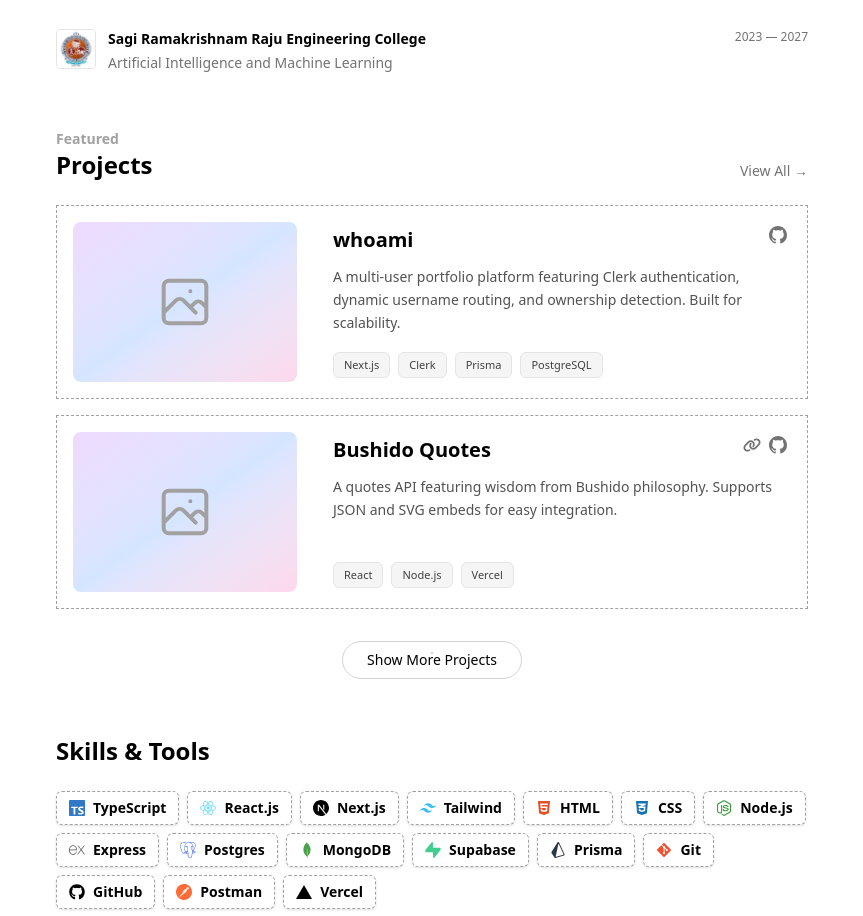
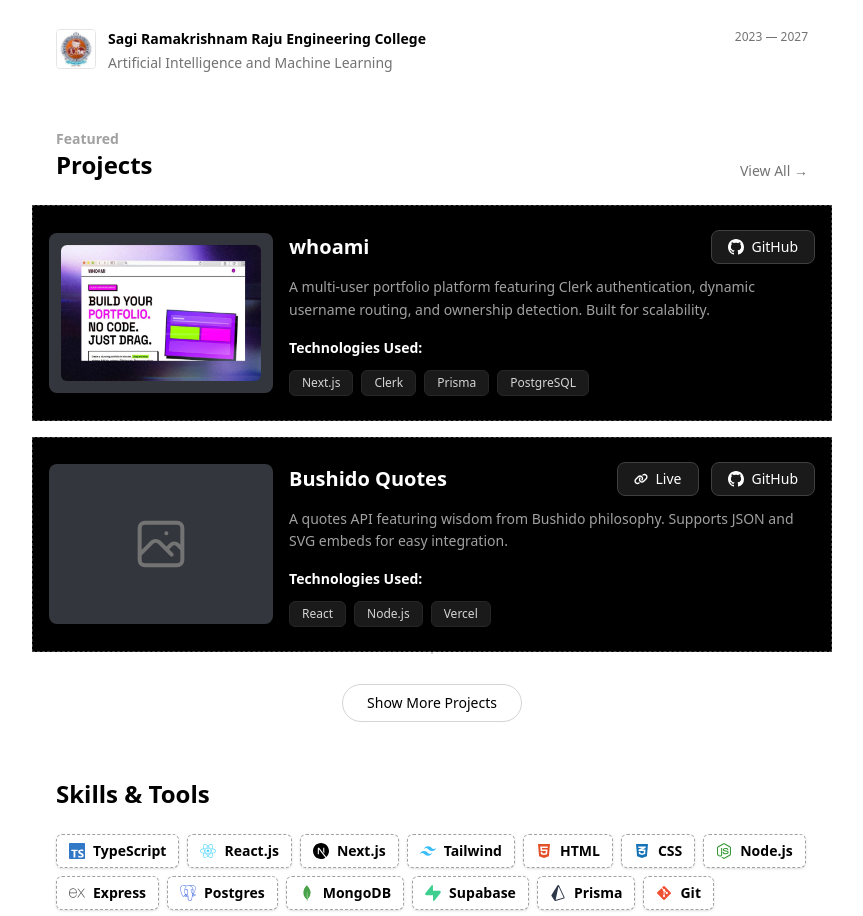
Before and after one commit to sivakumar232/portfolio_next, a Next.js app: page / in a window 1280 px wide. Shown: the part 547-1463 px from the top of the page, without its empty margins (208-1071 px from the left). Built offline with nearby package versions, Linux system fonts and the light colour scheme; no server answers.

Commit message:
fixed projects styling decrease font and padding

```diff
--- a/src/components/Projects.tsx
+++ b/src/components/Projects.tsx
@@ -1,8 +1,10 @@
 "use client";
 
 import React from 'react';
+import Image from 'next/image';
 import { BsGithub } from 'react-icons/bs';
 import { FaLink } from 'react-icons/fa6';
+import whoamiBanner from '../assets/project_banners/whoami.jpeg';
 
 interface ProjectsProps {
     limit?: number;
@@ -15,38 +17,42 @@
             description: "A multi-user portfolio platform featuring Clerk authentication, dynamic username routing, and ownership detection. Built for scalability.",
             tags: ["Next.js", "Clerk", "Prisma", "PostgreSQL"],
             github: "https://github.com/sivakumar232/whoami-core",
-            link: null
+            link: null,
+            image: whoamiBanner
         },
         {
             title: "Bushido Quotes",
             description: "A quotes API featuring wisdom from Bushido philosophy. Supports JSON and SVG embeds for easy integration.",
             tags: ["React", "Node.js", "Vercel"],
             github: "https://github.com/sivakumar232/Bushido",
-            link: "https://bushido-zeta.vercel.app/"
+            link: "https://bushido-zeta.vercel.app/",
+            image: null
         },
         {
             title: "BackdropUi",
             description: "Go-to place to find background gradients, ready to use in your projects, made with Tailwind.",
             tags: ["React", "Tailwind CSS"],
             github: "https://github.com/sivakumar232/BackdropUI",
-            link: "https://sivakumar232.github.io/BackdropUI/"
+            link: "https://sivakumar232.github.io/BackdropUI/",
+            image: null
         },
         {
             title: "Sync AI",
             description: "An AI-powered scheduling engine that uses a Genetic Algorithm to automatically generate optimized, clash-free timetables.",
             tags: ["React", "Tailwind CSS", "Supabase"],
             github: "https://github.com/sivakumar232/timetable-frontend",
-            link: null
+            link: null,
+            image: null
         }
     ];
 
     const displayedProjects = limit ? projects.slice(0, limit) : projects;
 
     return (
-        <div id="projects" className="text-black dark:text-white rounded-xl px-6 py-4">
-            <div className="flex justify-between items-end mb-6">
+        <div id="projects" className="text-black dark:text-white rounded-xl px-0 py-4">
+            <div className="flex justify-between items-end mb-6 px-6">
                 <div>
-                    <h1 className="text-sm font-hanken font-semibold text-neutral-400 ">Featured</h1>
+                    <h1 className="text-sm font-hanken font-semibold text-neutral-400">Featured</h1>
                     <h1 className="text-2xl font-hanken font-semibold">Projects</h1>
                 </div>
                 {limit && (
@@ -61,53 +67,81 @@
                     return (
                         <div
                             key={index}
-                            className="group flex flex-col md:flex-row bg-transparent border border-dashed border-neutral-400 hover:border-neutral-600 dark:border-neutral-700   transition-all relative overflow-hidden"
+                            className="group flex flex-col md:flex-row bg-black border border-dashed border-neutral-700 hover:border-neutral-500 transition-all relative overflow-hidden p-4 gap-4"
                         >
-                            {/* Project Image - Left Side */}
-                            <div className="p-4 flex items-center justify-center">
-                                <div className="relative w-full md:w-56 h-40 md:h-40 bg-gradient-to-br from-purple-500/20 via-blue-500/20 to-pink-500/20 dark:from-purple-900/30 dark:via-blue-900/30 dark:to-pink-900/30 rounded-lg overflow-hidden">
-                                    {/* Placeholder for project image - you can replace this later */}
-                                    <div className="absolute inset-0 flex items-center justify-center text-neutral-400 dark:text-neutral-600">
+                            {/* Project Image - Matches the dark grey card look */}
+                            <div className="flex items-center justify-center shrink-0">
+                                <div className="relative w-full md:w-56 h-40 bg-[#33363D] rounded-lg overflow-hidden shadow-lg p-3">
+                                    {project.image ? (
+                                        <div className="relative w-full h-full">
+                                            <Image
+                                                src={project.image}
+                                                alt={project.title}
+                                                fill
+                                                className="rounded-md object-cover"
+                                                sizes="(max-width: 768px) 100vw, 400px"
+                                            />
+                                        </div>
+                                    ) : (
+                                        <div className="absolute inset-0 flex items-center justify-center text-neutral-500">
                                             <svg className="w-16 h-16" fill="none" stroke="currentColor" viewBox="0 0 24 24">
                                                 <path strokeLinecap="round" strokeLinejoin="round" strokeWidth={1.5} d="M4 16l4.586-4.586a2 2 0 012.828 0L16 16m-2-2l1.586-1.586a2 2 0 012.828 0L20 14m-6-6h.01M6 20h12a2 2 0 002-2V6a2 2 0 00-2-2H6a2 2 0 00-2 2v12a2 2 0 002 2z" />
                                             </svg>
                                         </div>
+                                    )}
                                 </div>
                             </div>
 
-                            {/* Content Section - Right Side */}
-                            <div className="relative z-10 flex flex-col flex-1 p-5">
-                                <div className="flex justify-between items-start mb-3">
-                                    <h2 className="text-xl font-bold font-hanken text-black dark:text-white pr-4">{project.title}</h2>
-                                    <div className="flex gap-2 shrink-0">
+                            {/* Content Section */}
+                            <div className="relative z-10 flex flex-col flex-1 py-2">
+                                <div className="flex justify-between items-center mb-3">
+                                    <h2 className="text-xl font-bold font-hanken text-white">
+                                        {project.title}
+                                    </h2>
+                                    <div className="flex gap-3 shrink-0">
                                         {project.link && (
-                                            <a href={project.link} target="_blank" rel="noopener noreferrer" className="text-neutral-500 hover:text-black dark:hover:text-white transition-colors" title="Live">
-                                                <FaLink size={18} />
+                                            <a
+                                                href={project.link}
+                                                target="_blank"
+                                                rel="noopener noreferrer"
+                                                className="flex items-center gap-2 bg-[#1A1A1A] border border-neutral-700 px-4 py-1.5 rounded-lg text-white text-sm hover:bg-neutral-800 transition-all"
+                                            >
+                                                <FaLink size={14} /> Live
                                             </a>
                                         )}
-                                        <a href={project.github} target="_blank" rel="noopener noreferrer" className="text-neutral-500 hover:text-black dark:hover:text-white transition-colors" title="GitHub">
-                                            <BsGithub size={18} />
+                                        <a
+                                            href={project.github}
+                                            target="_blank"
+                                            rel="noopener noreferrer"
+                                            className="flex items-center gap-2 bg-[#1A1A1A] border border-neutral-700 px-4 py-1.5 rounded-lg text-white text-sm hover:bg-neutral-800 transition-all"
+                                        >
+                                            <BsGithub size={16} /> GitHub
                                         </a>
                                     </div>
                                 </div>
 
-                                <p className="text-sm text-neutral-600 dark:text-neutral-400 mb-4 leading-relaxed font-hanken">
+                                <p className="text-sm text-neutral-400 mb-4 leading-relaxed font-hanken">
                                     {project.description}
                                 </p>
 
-                                <div className="flex flex-wrap gap-2 mt-auto">
+                                <div className="flex flex-col gap-3">
+                                    <h3 className="text-white font-semibold text-sm">Technologies Used:</h3>
+                                    <div className="flex flex-wrap gap-2">
                                         {project.tags.map(tag => (
-                                        <span key={tag} className="px-2.5 py-1 text-[11px] font-medium bg-neutral-100 dark:bg-neutral-800 text-neutral-700 dark:text-neutral-300 rounded-md border border-neutral-200 dark:border-neutral-700">
+                                            <span
+                                                key={tag}
+                                                className="px-3 py-1 text-xs font-medium bg-[#1A1A1A] text-neutral-300 rounded-md border border-neutral-800"
+                                            >
                                                 {tag}
                                             </span>
                                         ))}
                                     </div>
                                 </div>
                             </div>
+                        </div>
                     );
                 })}
             </div>
-
             {limit && (
                 <div className="mt-8 text-center">
                     <a
```
Also changed, not shown: src/assets/project_banners/syncai.jpeg (added), src/assets/project_banners/whoami.jpeg (added). Lines whose indentation alone changed are shown as unchanged.
